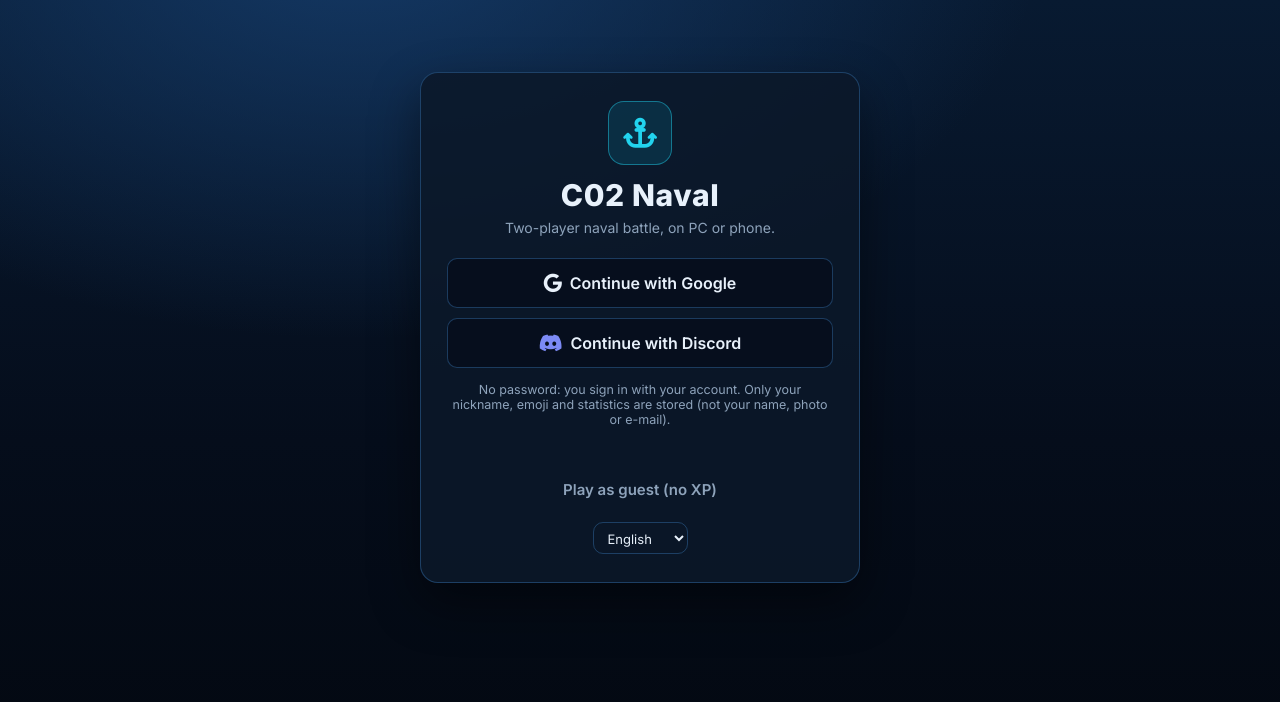
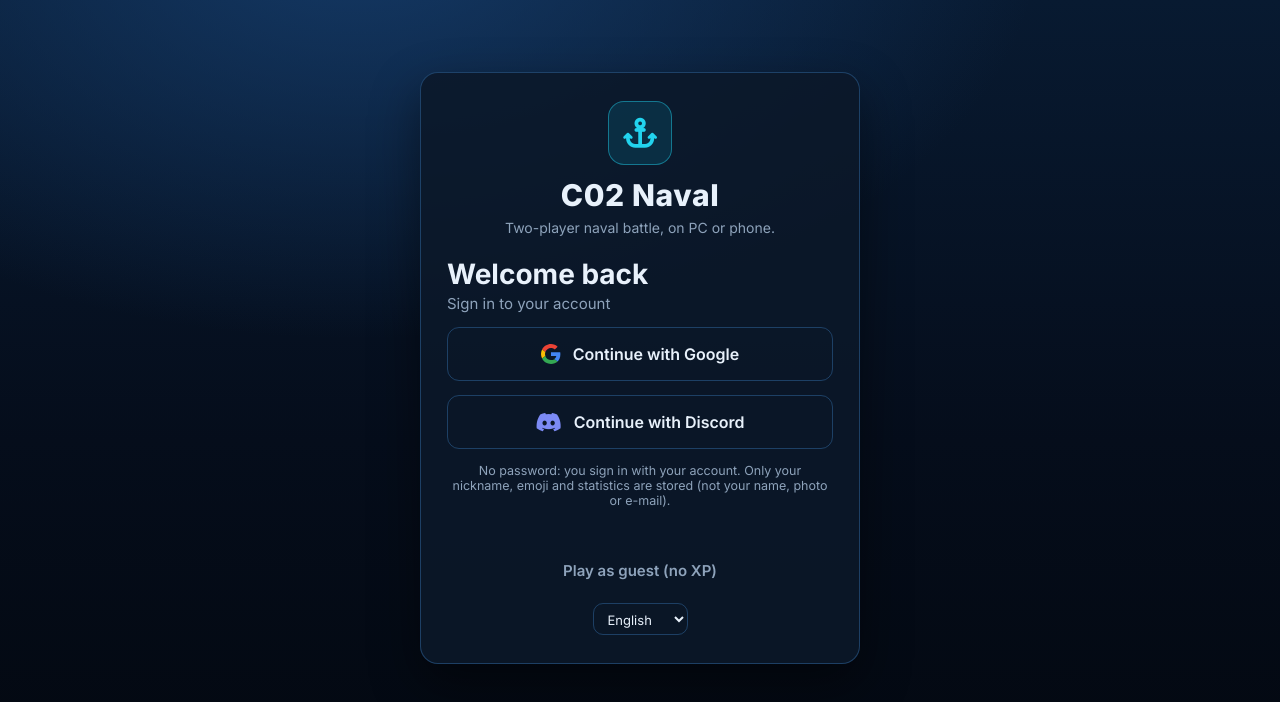
Before and after one commit to DRFRrobin/C02-Naval, a website: page index.html in a window 1280 px wide. Drawn offline with nearby package versions, Linux system fonts and the light colour scheme.

Commit message:
Écran de connexion en ligne : gros boutons Google/Discord
Co-Authored-By: Claude Sonnet 5.5 <noreply@anthropic.com>
Claude-Session: https://claude.ai/code/session_01N5bJjLQqZSb5YVbuq2Jr4u

```diff
--- a/index.html
+++ b/index.html
@@ -62,8 +62,10 @@ input:focus,select:focus{outline:none;border-color:var(--sky);box-shadow:0 0 0 3
   border-radius:16px;box-shadow:0 10px 30px rgba(0,0,0,.35)}
 .av-up{width:64px;height:64px;flex:0 0 64px;border:2px dashed var(--sky);border-radius:14px;display:flex;align-items:center;
   justify-content:center;color:var(--dim);font-size:18px;cursor:pointer;overflow:hidden;background:rgba(0,0,0,.2);position:relative}
-.oauth{font-size:16px;min-height:50px;border:1px solid var(--border2);background:var(--card2)}
-.oauth i{font-size:19px}.oauth.discord i{color:#7c8af5}
+.oauth{font-size:16px;font-weight:600;min-height:54px;border:1px solid var(--border2);background:transparent;border-radius:12px;gap:12px;margin-top:14px}
+.oauth:hover{background:var(--card2);border-color:var(--accent,var(--border2))}
+.oauth i{font-size:21px}.oauth.discord i{color:#7c8af5}.oauth svg{width:20px;height:20px;flex:none}
+.welcome{margin:22px 0 4px;font-size:28px;line-height:1.15}.welcome-sub{margin:0 0 10px;color:var(--muted,#9aa4b2);font-size:15px}
 .av-up{font-size:34px;line-height:1;padding:0;font-family:inherit}
 .av-up i{font-size:18px}
 .av-up.has{border-style:solid;border-color:var(--border2)}
@@ -391,8 +393,10 @@ html[data-theme="light"] .btn.ghost:hover:not(:disabled){background:rgba(0,0,0,.
       </div>
       </div>
       <div id="cloudPane" style="display:none">
-        <button id="btnGoogle" class="btn wide oauth" style="margin-top:22px"><i class="fa-brands fa-google"></i><span data-i18n="signGoogle"></span></button>
-        <button id="btnDiscord" class="btn wide oauth discord" style="margin-top:10px"><i class="fa-brands fa-discord"></i><span data-i18n="signDiscord"></span></button>
+        <h2 class="welcome" data-i18n="signTitle"></h2>
+        <p class="welcome-sub" data-i18n="signSub"></p>
+        <button id="btnGoogle" class="btn wide oauth google"><svg viewBox="0 0 48 48" aria-hidden="true"><path fill="#EA4335" d="M24 9.5c3.5 0 6.6 1.2 9.1 3.6l6.8-6.8C35.8 2.4 30.3 0 24 0 14.6 0 6.5 5.4 2.6 13.2l7.9 6.1C12.4 13.6 17.7 9.5 24 9.5z"/><path fill="#4285F4" d="M46.5 24.5c0-1.6-.1-3.1-.4-4.5H24v9h12.7c-.6 3-2.3 5.5-4.8 7.2l7.6 5.9c4.4-4.1 7-10.1 7-17.6z"/><path fill="#FBBC05" d="M10.5 28.7c-.5-1.5-.8-3-.8-4.7s.3-3.2.8-4.7l-7.9-6.1C.9 16.4 0 20.1 0 24s.9 7.6 2.6 10.8l7.9-6.1z"/><path fill="#34A853" d="M24 48c6.5 0 11.9-2.1 15.9-5.8l-7.6-5.9c-2.1 1.4-4.9 2.3-8.3 2.3-6.3 0-11.6-4.1-13.5-9.8l-7.9 6.1C6.5 42.6 14.6 48 24 48z"/></svg><span data-i18n="signGoogle"></span></button>
+        <button id="btnDiscord" class="btn wide oauth discord"><i class="fa-brands fa-discord"></i><span data-i18n="signDiscord"></span></button>
         <p class="msg" style="font-size:12.5px;margin:14px 0 4px" data-i18n="cloudNote"></p>
       </div>
       <p id="authMsg" class="msg"></p>
@@ -734,6 +738,7 @@ const I18N = {
     rulesInfo: p => `Règles : grille ${p.size} × ${p.size}, ${pl(p.n, 'bateau', 'bateaux')}${p.up ? '' : ', sans améliorations'}.`,
     botOff: "Le bot est désactivé dans les règles.", noBotMsg: "Personne n'a été trouvé et le bot est désactivé. Retour au menu…",
     customXp: 'XP réduite de moitié : règles personnalisées.',
+    signTitle: 'Bon retour', signSub: 'Connecte-toi à ton compte',
     signGoogle: 'Continuer avec Google', signDiscord: 'Continuer avec Discord',
     cloudNote: "Pas de mot de passe : tu te connectes avec ton compte. Seuls ton pseudo, ton emoji et tes statistiques sont enregistrés (ni ton nom, ni ta photo, ni ton e-mail).",
     obTitle: 'Crée ton profil', obSub: 'Choisis ton pseudo et ton avatar.', obEmoji: 'Avatar', obImportT: 'Importer les stats d\'un ancien compte local',
@@ -850,6 +855,7 @@ const I18N = {
     rulesInfo: p => `Rules: ${p.size} × ${p.size} grid, ${pl(p.n, 'ship', 'ships')}${p.up ? '' : ', no upgrades'}.`,
     botOff: 'The bot is disabled in the rules.', noBotMsg: 'No one was found and the bot is disabled. Back to the menu…',
     customXp: 'XP halved: custom rules.',
+    signTitle: 'Welcome back', signSub: 'Sign in to your account',
     signGoogle: 'Continue with Google', signDiscord: 'Continue with Discord',
     cloudNote: 'No password: you sign in with your account. Only your nickname, emoji and statistics are stored (not your name, photo or e-mail).',
     obTitle: 'Create your profile', obSub: 'Pick your nickname and avatar.', obEmoji: 'Avatar', obImportT: 'Import stats from an old local account',
```
